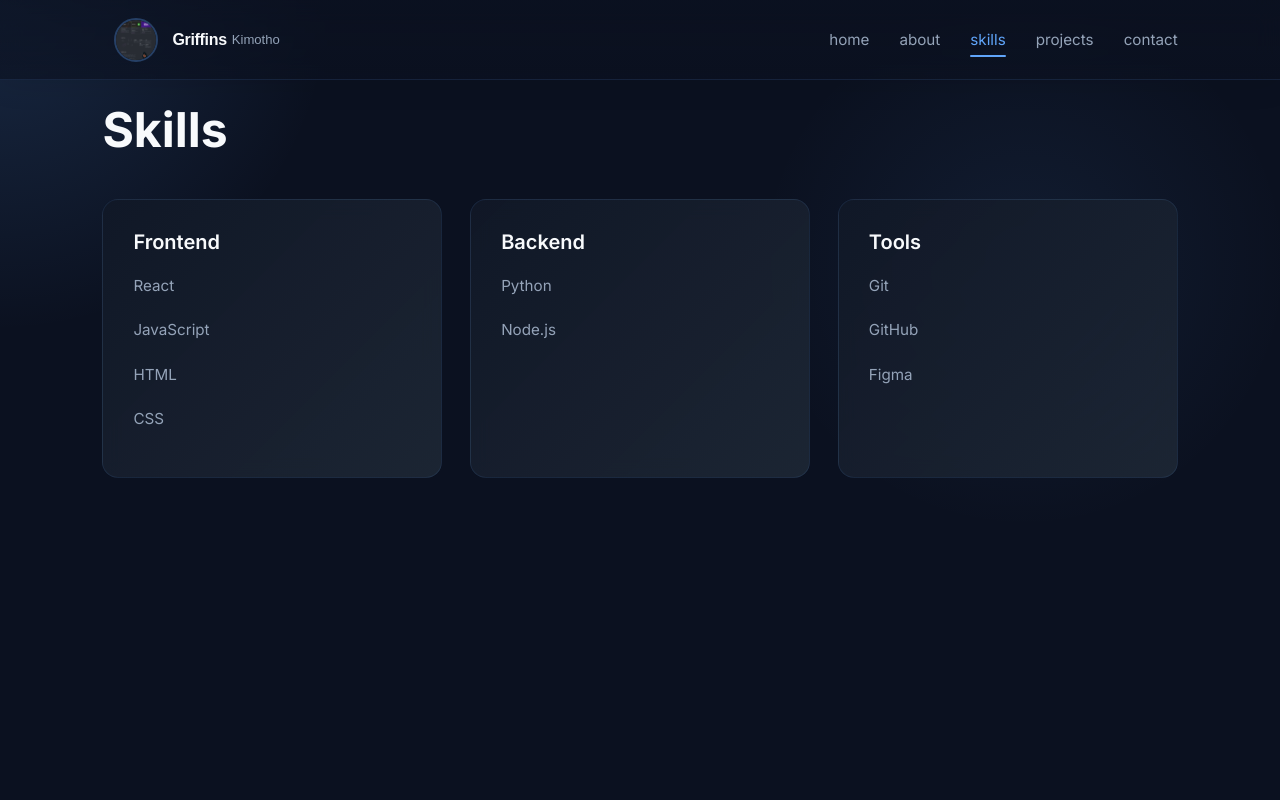
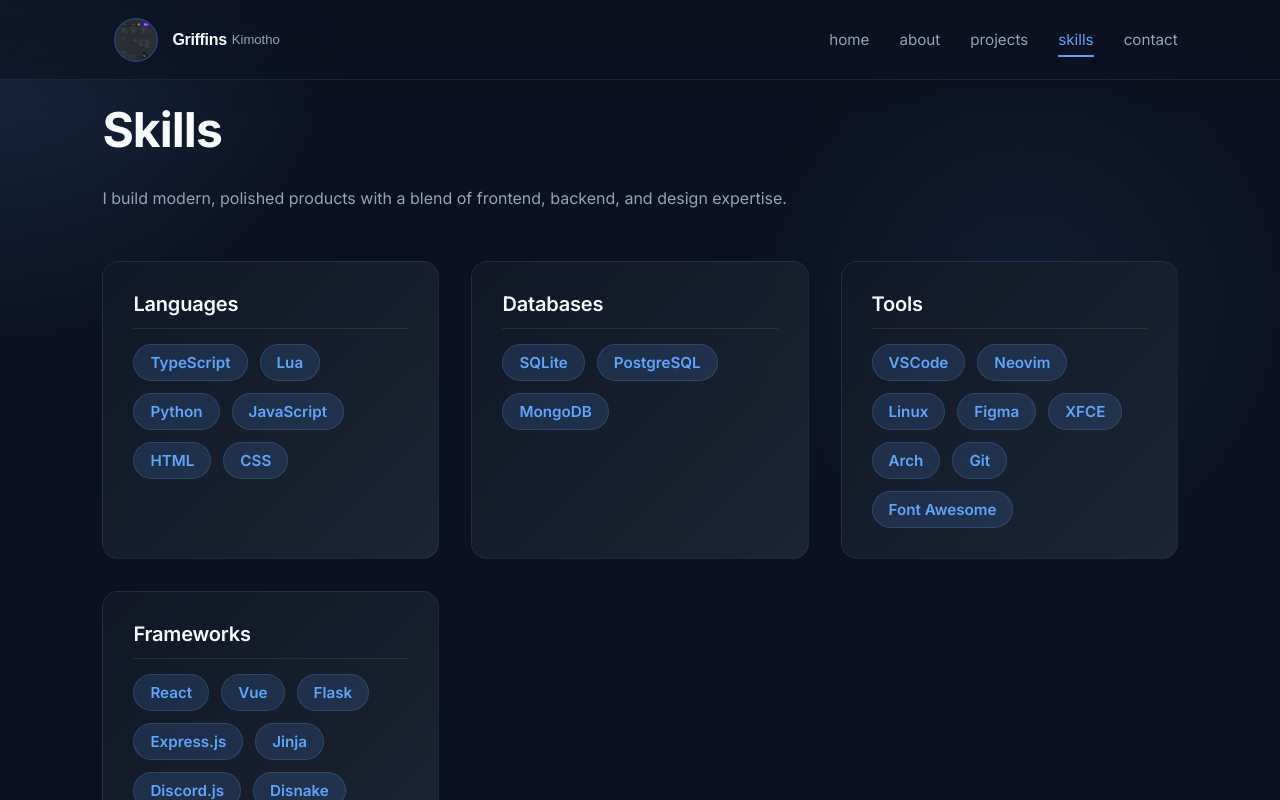
Before and after one commit to Wayne814/Griffins, a React (Vite) app: page /skills in a window 1280 px wide. Shown: the top 800 px of the page. Built offline with nearby package versions, Linux system fonts and the light colour scheme.

Commit message:
"update on contact section"

```diff
--- a/package.json
+++ b/package.json
@@ -11,6 +11,7 @@
     "start:server": "node server.js"
   },
   "dependencies": {
+    "@emailjs/browser": "^4.4.1",
     "@fontsource/inter": "^5.2.8",
     "cors": "^2.8.5",
     "dotenv": "^10.0.0",
--- a/src/App.css
+++ b/src/App.css
@@ -873,6 +873,8 @@ button {
 
 .about-image img {
   width: 100%;
+  max-width: 450px;
+  height: auto;
   display: block;
   border-radius: 24px;
   border: 1px solid rgba(255, 255, 255, 0.08);
@@ -886,17 +888,93 @@ button {
   }
 }
 
-.skills-grid,
+/* --- Skills Section Styling --- */
+
+.skills-grid {
+  display: grid;
+  /* Responsive: Minimum 280px width, fills remaining space.
+     Auto-fit ensures it goes from 1 col (mobile) to 4 cols (desktop) without media queries. */
+  grid-template-columns: repeat(auto-fit, minmax(280px, 1fr));
+  gap: 2rem; /* 32px gap between cards */
+  margin-top: 3rem;
+}
+
+.card {
+  /* Matches your existing .card class but ensures consistency */
+  background: linear-gradient(135deg, rgba(17, 24, 39, 0.95), rgba(31, 41, 55, 0.85));
+  backdrop-filter: blur(10px);
+  border: 1px solid rgba(96, 165, 250, 0.1);
+  border-radius: 16px;
+  padding: 2rem;
+  transition: transform 0.3s ease, border-color 0.3s ease, box-shadow 0.3s ease;
+  height: 100%; /* Ensures all cards in a row are same height */
+  display: flex;
+  flex-direction: column;
+}
+
+.card:hover {
+  transform: translateY(-8px);
+  border-color: rgba(96, 165, 250, 0.3);
+  box-shadow: 0 20px 40px rgba(96, 165, 250, 0.15);
+}
+
+.card h3 {
+  font-size: 1.5rem;
+  color: var(--text);
+  margin-bottom: 1.5rem;
+  padding-bottom: 0.75rem;
+  border-bottom: 1px solid rgba(255, 255, 255, 0.08);
+  font-weight: 700;
+  letter-spacing: -0.01em;
+}
+
+/* Skill List Styling */
+.skill-list {
+  list-style: none;
+  padding: 0;
+  margin: 0;
+  display: flex;
+  flex-wrap: wrap; /* Allows items to wrap to next line if too many */
+  gap: 0.75rem;
+  align-content: flex-start;
+}
+
+.skill-list li {
+  background: rgba(96, 165, 250, 0.14); /* Light blue tint */
+  color: var(--primary);
+  padding: 0.5rem 1rem;
+  border-radius: 999px; /* Pill shape */
+  font-size: 0.95rem;
+  font-weight: 600;
+  border: 1px solid rgba(96, 165, 250, 0.2);
+  transition: all 0.2s ease;
+  cursor: default; /* Not clickable */
+}
+
+.skill-list li:hover {
+  background: var(--primary);
+  color: white;
+  border-color: var(--primary);
+  transform: scale(1.05);
+  box-shadow: 0 4px 12px rgba(96, 165, 250, 0.3);
+}
+
+/* Mobile specific adjustment if needed */
+@media (max-width: 768px) {
+  .skills-grid {
+    grid-template-columns: 1fr; /* Stack vertically on small screens if you prefer */
+    /* OR keep auto-fit for 2 columns on tablets */
+  }
+}
 .projects-grid {
   display: grid;
-  grid-template-columns: repeat(auto-fit, minmax(320px, 1fr));
-  gap: 28px;
-  margin-top: 40px;
+  grid-template-columns: repeat(auto-fit, minmax(280px, 1fr));
+  gap: 30px;
 }
 
 .project-tags {
-  display: flex;
-  flex-wrap: wrap;
+  display: grid;
+  grid-template-columns: repeat(auto-fit, minmax(80px, 1fr));
   gap: 10px;
   margin-top: 18px;
 }
@@ -905,7 +983,7 @@ button {
   width: 100%;
   height: 220px;
   object-fit: cover;
-  border-radius: 16px;
+  border-radius: 20px;
   margin-bottom: 20px;
   border: 1px solid rgba(255, 255, 255, 0.08);
 }
@@ -969,6 +1047,11 @@ button {
   border-color: rgba(168, 85, 247, 0.2);
 }
 
+@media screen and (min-width: 768px) {
+
+
+}
+
 /* Completed Apps Section */
 .completed-apps {
   margin-top: 80px;
@@ -987,11 +1070,12 @@ button {
 
 .apps-list {
   display: flex;
-  flex-direction: column;
+  flex-wrap: wrap;
   gap: 24px;
 }
 
 .app-item {
+  width: 280px;
   background: rgba(17, 24, 39, 0.5);
   border: 1px solid rgba(96, 165, 250, 0.1);
   border-radius: 12px;
--- a/src/components/About.jsx
+++ b/src/components/About.jsx
@@ -1,4 +1,4 @@
-import aboutImage from "../assets/Image.png";
+import aboutImage from "../assets/image.png";
 
 export default function About() {
   return (
@@ -7,10 +7,13 @@ export default function About() {
       <div className="about-grid">
         <div className="about-copy">
           <p className="section-description">
-            Hi, I'm Griffins Kimotho — a second-year student at Kirinyaga University focused on AI-powered web experiences and polished UI design.
+            Hi, I'm Griffins Kimotho — a Junior Software Engineer studying at
+            Kirinyaga University. I engineer intuitive digital products using React,
+            JavaScript, and modern CSS.
           </p>
           <p>
-            I build intuitive digital products with clean architecture, strong performance, and thoughtful interfaces that feel professional and easy to use.
+            By blending AI-powered web experiences with polished UI design, I focus
+            on writing performance-driven code to build elegant, easy-to-use interfaces.
           </p>
         </div>
         <div className="about-image">
--- a/src/components/Contact.jsx
+++ b/src/components/Contact.jsx
@@ -1,5 +1,6 @@
 import { useState } from "react";
 import { Section } from "./Section";
+import emailjs from "@emailjs/browser";
 
 export default function Contact() {
   const [formData, setFormData] = useState({ name: "", email: "", message: "" });
@@ -15,21 +16,26 @@ export default function Contact() {
   setStatus("Sending message...");
 
   try {
-      const response = await fetch("/api/contact", {
-        method: "POST",
-        headers: { "Content-Type": "application/json" },
-        body: JSON.stringify(formData),
-      });
-
-      if (!response.ok) {
-        throw new Error("Failed to submit message.");
-      }
+    await emailjs.send(
+      "service_gimj4nr",
+      "template_1xxxb0t",
+      {
+        name: formData.name,
+        email: formData.email,
+        message: formData.message,
+      },
+      "pHZUVuawG2abAB7tS"
+    );
 
     setStatus("Message sent successfully!");
-      setFormData({ name: "", email: "", message: "" });
+    setFormData({
+      name: "",
+      email: "",
+      message: "",
+    });
   } catch (error) {
-      console.error(error);
-      setStatus("Unable to send message. Please try again later.");
+    console.error("Emailjs Error:", error);
+    setStatus(`Error: ${error.text || error.message}`);
   }
 };
 
--- a/src/components/Hero.jsx
+++ b/src/components/Hero.jsx
@@ -3,7 +3,7 @@ import heroImg from "../assets/hero.png";
 
 export default function Hero() {
   const handleReadMore = () => {
-    const section = document.getElementById("projects");
+    const section = document.getElementById("about");
     if (section) {
       section.scrollIntoView({ behavior: "smooth" });
     } else {
@@ -69,7 +69,7 @@ export default function Hero() {
 
       <footer className="hero-footer">
         <p>Want to see more? Explore the projects section below.</p>
-        <button type="button" onClick={handleReadMore} className="link-button">
+        <button type="button" onClick={handleReadMore} className="link ">
           Read more
         </button>
       </footer>
--- a/src/components/Navbar.jsx
+++ b/src/components/Navbar.jsx
@@ -7,12 +7,12 @@ export default function Navbar() {
   const navigate = useNavigate();
   const location = useLocation();
 
-  const links = ["home", "about", "skills", "projects", "contact"];
+  const links = ["home", "about", "projects", "skills", "contact"];
   const routes = {
     home: "/",
     about: "/about",
+    projects: "/projects",
     skills: "/skills",
-    projects: "/projects",
     contact: "/contact",
   };
 
--- a/src/pages/HomePage.jsx
+++ b/src/pages/HomePage.jsx
@@ -1,20 +1,18 @@
 import { useNavigate } from "react-router-dom";
-import Navbar from "../components/Navbar";
 import Hero from "../components/Hero";
 import About from "../components/About";
+import Projects from "../components/Projects";
 import Skills from "../components/Skills";
-import Projects from "../components/Projects";
 import Contact from "../components/Contact";
 import Quotes from "../components/Quotes";
-import Footer from "../components/Footer";
 
 export default function HomePage() {
   const navigate = useNavigate();
 
   const navButtons = [
     { label: "About", route: "/about" },
+    { label: "Projects", route: "/projects" },
     { label: "Skills", route: "/skills" },
-    { label: "Projects", route: "/projects" },
     { label: "Contact", route: "/contact" },
   ];
 
@@ -24,17 +22,16 @@ export default function HomePage() {
 
   return (
     <>
-      <Navbar />
       <main className="pt-24">
         <Hero />
         <div id="about" className="page">
           <About />
         </div>
+        <div id="projects" className="page">
+          <Projects showCompletedApps={false} />
+        </div>
         <div id="skills" className="page">
           <Skills />
-        </div>
-        <div id="projects" className="page">
-          <Projects showCompletedApps={false} />
         </div>
         <div id="contact" className="page">
           <Contact />
@@ -43,16 +40,6 @@ export default function HomePage() {
           <Quotes />
         </div>
       </main>
-      <div className="home-nav-footer">
-        <div className="nav-buttons">
-          {navButtons.map((item) => (
-            <button key={item.route} onClick={() => handleNavClick(item.route)}>
-              {item.label}
-            </button>
-          ))}
-        </div>
-      </div>
-      <Footer />
     </>
   );
 }
--- a/src/pages/Skills.jsx
+++ b/src/pages/Skills.jsx
@@ -1,32 +1,12 @@
-function Skills() {
+// src/App.jsx
+import Skills from '../components/Skills';
+
+function App() {
   return (
-    <section className="page">
-      <h1>Skills</h1>
-
-      <div className="skills-grid">
-        <div className="card">
-          <h3>Frontend</h3>
-          <p>React</p>
-          <p>JavaScript</p>
-          <p>HTML</p>
-          <p>CSS</p>
-        </div>
-
-        <div className="card">
-          <h3>Backend</h3>
-          <p>Python</p>
-          <p>Node.js</p>
-        </div>
-
-        <div className="card">
-          <h3>Tools</h3>
-          <p>Git</p>
-          <p>GitHub</p>
-          <p>Figma</p>
-        </div>
-      </div>
-    </section>
+    <main>
+      <Skills />
+    </main>
   );
 }
 
-export default Skills;
+export default App;
```
Also changed, not shown: 1 other file (tests, documents, lock files or other folders). Lines whose indentation alone changed are shown as unchanged.
